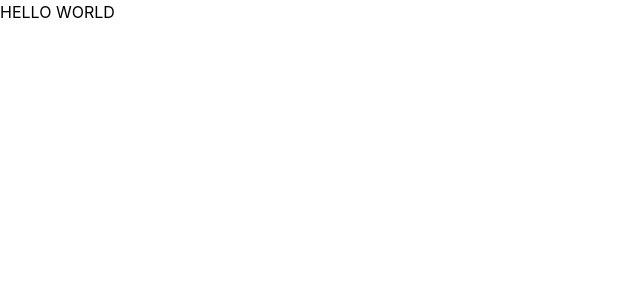
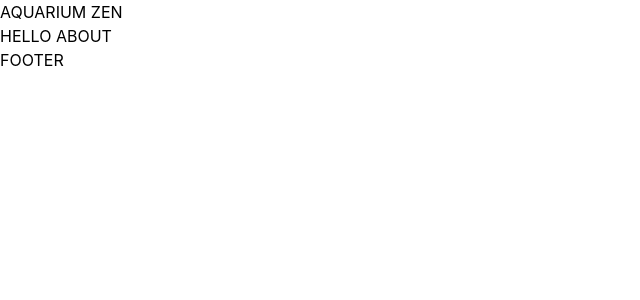
Before and after one commit to INOCcent-afk/aquariumZEN, a React (Create React App) app: page /about in a window 1280 px wide. Shown: the top 300 px of the page, without its empty margins (0-640 px from the left). Built offline with nearby package versions, Linux system fonts and the light colour scheme.

Commit message:
Added Skeleton

```diff
--- a/package.json
+++ b/package.json
@@ -11,9 +11,11 @@
     "@types/node": "^12.20.7",
     "@types/react": "^17.0.3",
     "@types/react-dom": "^17.0.3",
+    "@types/react-router-dom": "^5.1.7",
     "node-sass": "^5.0.0",
     "react": "^17.0.2",
     "react-dom": "^17.0.2",
+    "react-router-dom": "^5.2.0",
     "react-scripts": "4.0.3",
     "typescript": "^4.2.4",
     "web-vitals": "^1.1.1"
--- a/src/App.tsx
+++ b/src/App.tsx
@@ -1,10 +1,25 @@
 import React from "react";
+import { Route, Switch } from "react-router";
+import Home from "./pages/Home";
+import { Nav } from "./Components/core/Nav";
+import { Footer } from "./Components/core/Footer";
+import HLinfo from "./pages/HLinfo";
+import About from "./pages/About";
+import Services from "./pages/Services";
 
 function App() {
   return (
-    <div className="App">
-      <h1>HELLO WORLD</h1>
-    </div>
+    <>
+      <Nav />
+      <Switch>
+        <Route path="/" exact component={Home} />
+        <Route path="/products" exact component={Home} />
+        <Route path="/services" exact component={Services} />
+        <Route path="/about" exact component={About} />
+        <Route path="/hourslocation" exact component={HLinfo} />
+      </Switch>
+      <Footer />
+    </>
   );
 }
 
--- /dev/null
+++ b/src/Components/common/Hero.tsx
@@ -0,0 +1,17 @@
+import React from "react";
+
+interface HeroProps {
+  title?: string;
+  desc?: string;
+  image: string;
+}
+
+export const Hero: React.FC<HeroProps> = ({ title, desc, image }) => {
+  return (
+    <div className="">
+      <img src={image} alt="bg_bkground" />
+      <h1>{title}</h1>
+      {desc ? <p>{desc}</p> : null}
+    </div>
+  );
+};
--- /dev/null
+++ b/src/Components/core/Footer.tsx
@@ -0,0 +1,5 @@
+import React from "react";
+
+export const Footer: React.FC = () => {
+  return <div>FOOTER</div>;
+};
--- /dev/null
+++ b/src/Components/core/Nav.tsx
@@ -0,0 +1,12 @@
+import React from "react";
+import { Link } from "react-router-dom";
+
+export const Nav: React.FC = () => {
+  return (
+    <header>
+      <div className="logo">
+        <Link to="/">AQUARIUM ZEN</Link>
+      </div>
+    </header>
+  );
+};
--- a/src/index.tsx
+++ b/src/index.tsx
@@ -1,12 +1,15 @@
 import React from "react";
 import ReactDOM from "react-dom";
-import "./index.css";
+import "./index.scss";
 import App from "./App";
 import reportWebVitals from "./reportWebVitals";
+import { BrowserRouter } from "react-router-dom";
 
 ReactDOM.render(
   <React.StrictMode>
-    <App />
+    <BrowserRouter basename={process.env.PUBLIC_URL}>
+      <App />
+    </BrowserRouter>
   </React.StrictMode>,
   document.getElementById("root")
 );
--- /dev/null
+++ b/src/pages/About.tsx
@@ -0,0 +1,11 @@
+import React from "react";
+
+const About: React.FC = () => {
+  return (
+    <div>
+      <h1>HELLO ABOUT</h1>
+    </div>
+  );
+};
+
+export default About;
--- /dev/null
+++ b/src/pages/HLinfo.tsx
@@ -0,0 +1,11 @@
+import React from "react";
+
+const HLinfo: React.FC = () => {
+  return (
+    <div>
+      <h1>HOURS AND LOCATION</h1>
+    </div>
+  );
+};
+
+export default HLinfo;
--- /dev/null
+++ b/src/pages/Home.tsx
@@ -0,0 +1,13 @@
+import React from "react";
+import { Hero } from "../Components/common/Hero";
+
+const Home: React.FC = () => {
+  return (
+    <div>
+      <h1>HOME</h1>
+      <Hero />
+    </div>
+  );
+};
+
+export default Home;
--- /dev/null
+++ b/src/pages/Product.tsx
@@ -0,0 +1,11 @@
+import React from "react";
+
+const Product: React.FC = () => {
+  return (
+    <div>
+      <h1>HELLO PRODUCT</h1>
+    </div>
+  );
+};
+
+export default Product;
--- /dev/null
+++ b/src/pages/Services.tsx
@@ -0,0 +1,11 @@
+import React from "react";
+
+const Services: React.FC = () => {
+  return (
+    <div>
+      <h1>Hello Services</h1>
+    </div>
+  );
+};
+
+export default Services;
```
Also changed, not shown: src/index.scss (renamed from src/index.css), 1 other file (tests, documents, lock files or other folders).
